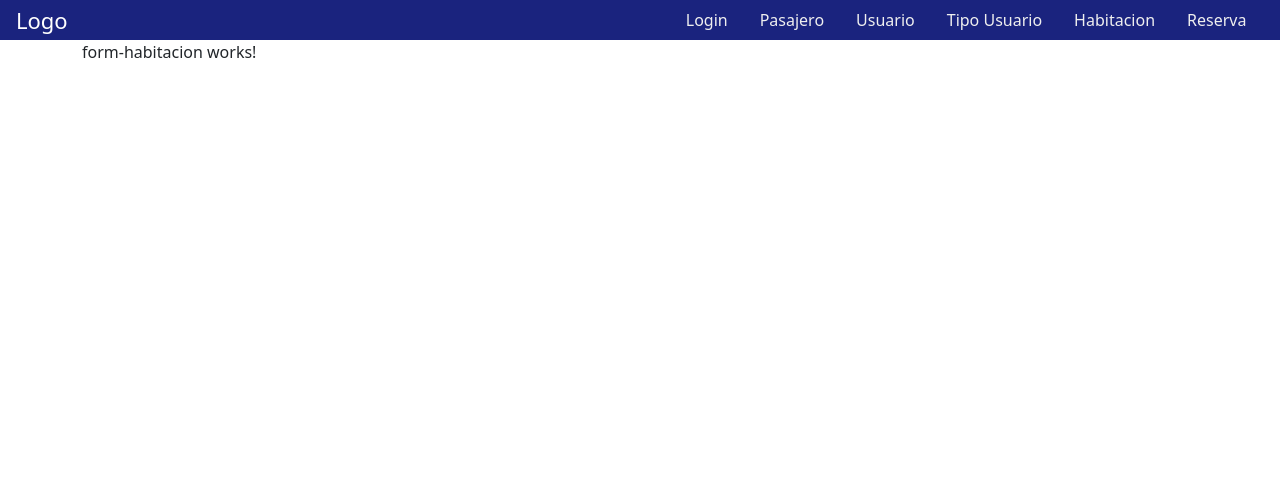
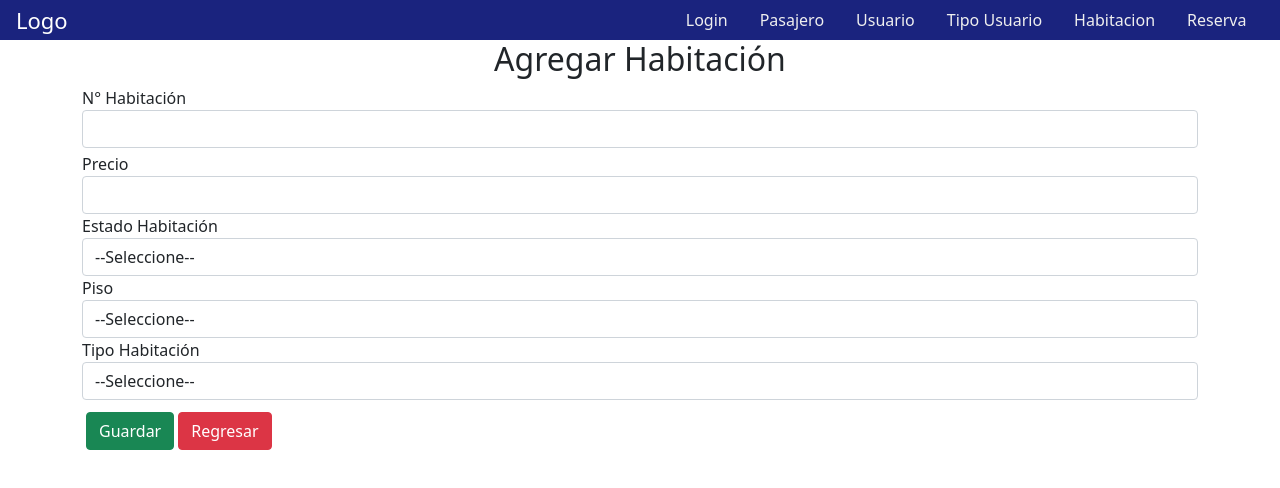
Before and after one commit to extremewhale/ProyectoDAWIIHotel, an Angular app: page /habitacion/agregar in a window 1280 px wide. Shown: the top 488 px of the page. Built offline with nearby package versions, Linux system fonts and the light colour scheme.

Commit message:
Terminando Form

```diff
--- a/src/app/habitacion/form-habitacion/form-habitacion.component.html
+++ b/src/app/habitacion/form-habitacion/form-habitacion.component.html
@@ -1 +1,41 @@
-<p>form-habitacion works!</p>
+<h2 class="text-center text-dark">{{titulo}}</h2>
+<form>
+    <div class="mb-1">
+        <label>N° Habitación</label>
+        <input type="text" class="form-control" />
+    </div>
+    <div>
+        <label>Precio</label>
+        <input type="text" class="form-control" />
+    </div>
+    <div>
+        <label>Estado Habitación</label>
+        <select class="form-control">
+            <option value="">--Seleccione--</option>
+            <option *ngFor="let estadohabitacion of estadohabitaciones">{{estadohabitacion.nombreestadohabitacion}}</option>
+        </select>
+    </div>
+
+    <div>
+        <label>Piso</label>
+        <select class="form-control">
+            <option value="">--Seleccione--</option>
+            <option *ngFor="let piso of pisos">{{piso.descpiso}}</option>
+        </select>
+    </div>
+
+    <div>
+        <label>Tipo Habitación</label>
+        <select class="form-control">
+            <option value="">--Seleccione--</option>
+            <option *ngFor="let tipohabitacion of tipohabitaciones">{{tipohabitacion.nombretipohabitacion}}</option>
+        </select>
+    </div>
+
+    <div class="mt-2 mb-2">
+        <button type="submit" class="btn btn-success m-1">Guardar</button>
+        <button type="button" class="btn btn-danger" (click)="regresar()">Regresar</button>
+    </div>
+
+
+</form>
--- a/src/app/habitacion/form-habitacion/form-habitacion.component.ts
+++ b/src/app/habitacion/form-habitacion/form-habitacion.component.ts
@@ -1,4 +1,9 @@
 import { Component } from '@angular/core';
+import { HabitacionService } from '../habitacion.service';
+import { Piso } from '../interfaces/Piso';
+import { EstadoHabitacion } from '../interfaces/EstadoHabitacion';
+import { TipoHabitacion } from '../interfaces/TipoHabitacion';
+import { ActivatedRoute, Router } from '@angular/router';
 
 @Component({
   selector: 'app-form-habitacion',
@@ -7,4 +12,29 @@ import { Component } from '@angular/core';
 })
 export class FormHabitacionComponent {
 
+  titulo:string=""
+
+
+  constructor(private habitacionService:HabitacionService,private routes:Router,
+    private activateRoute:ActivatedRoute){
+     var id= activateRoute.snapshot.params["id"]
+      if(id==undefined) this.titulo="Agregar Habitación"
+      else this.titulo="Editar Habitación"
+    }
+
+  get pisos():Piso[]{
+    return this.habitacionService.pisos;
+  }
+
+  get estadohabitaciones():EstadoHabitacion[]{
+    return this.habitacionService.estadohabitaciones;
+  }
+
+  get tipohabitaciones():TipoHabitacion[]{
+    return this.habitacionService.tipohabitaciones
+  }
+
+  regresar(){
+    this.routes.navigate(["habitacion"])
+  }
 }
--- a/src/app/habitacion/habitacion-principal/habitacion-principal.component.html
+++ b/src/app/habitacion/habitacion-principal/habitacion-principal.component.html
@@ -1,5 +1,5 @@
 <h2 class="text-dark text-center">Mantenimiento Habitación</h2>
 <div class="d-flex justify-content-center">
-    <button class="btn btn-success m-2">Nuevo</button>
+    <button class="btn btn-success m-2" (click)="agregar()" >Nuevo</button>
 </div>
 <app-tabla-habitacion></app-tabla-habitacion>
--- a/src/app/habitacion/habitacion-principal/habitacion-principal.component.ts
+++ b/src/app/habitacion/habitacion-principal/habitacion-principal.component.ts
@@ -1,4 +1,5 @@
 import { Component } from '@angular/core';
+import { Router } from '@angular/router';
 
 @Component({
   selector: 'app-habitacion-principal',
@@ -7,4 +8,14 @@ import { Component } from '@angular/core';
 })
 export class HabitacionPrincipalComponent {
 
+
+  constructor(private routes:Router){
+
+  }
+
+  agregar(){
+    console.log("sss")
+    this.routes.navigate(["habitacion/agregar"])
+  }
+
 }
--- a/src/app/habitacion/habitacion.service.ts
+++ b/src/app/habitacion/habitacion.service.ts
@@ -1,10 +1,55 @@
 import { Injectable } from '@angular/core';
 import { Habitacion } from './interfaces/Habitacion';
+import { EstadoHabitacion } from './interfaces/EstadoHabitacion';
+import { Piso } from './interfaces/Piso';
+import { TipoHabitacion } from './interfaces/TipoHabitacion';
 
 @Injectable({
   providedIn: 'root'
 })
 export class HabitacionService {
+  private _estadohabitaciones:EstadoHabitacion[]=[
+    {
+      idestadohabitacion:1,
+      nombreestadohabitacion:"Optimo Estado"
+    },
+    {
+      idestadohabitacion:2,
+      nombreestadohabitacion:"Mantenimiento"
+    },
+    {
+      idestadohabitacion:3,
+      nombreestadohabitacion:"Inoperativo"
+    }
+  ]
+  private _pisos:Piso[]=[
+    {
+      idpiso:1,
+      descpiso:"1° Piso"
+    },
+    {
+      idpiso:2,
+      descpiso:"2° Piso"
+    },
+    {
+      idpiso:3,
+      descpiso:"3° Piso"
+    }
+  ]
+  private _tipohabitaciones:TipoHabitacion[]=[
+      {
+        idtipohabitacion:1,
+        nombretipohabitacion:"Simple"
+      },
+      {
+        idtipohabitacion:2,
+        nombretipohabitacion:"Doble"
+      },
+      {
+        idtipohabitacion:3,
+        nombretipohabitacion:"Matrimonial"
+      }
+  ]
   private _habitacion: Habitacion[]=[
     {
       idhabitacion:1,
@@ -52,5 +97,17 @@ export class HabitacionService {
     return [...this._habitacion];
   }
 
+  get pisos():Piso[] {
+    return [...this._pisos];
+  }
+
+  get estadohabitaciones():EstadoHabitacion[] {
+    return [...this._estadohabitaciones];
+  }
+
+  get tipohabitaciones():TipoHabitacion[] {
+    return [...this._tipohabitaciones];
+  }
+
   constructor() { }
 }
--- /dev/null
+++ b/src/app/habitacion/interfaces/EstadoHabitacion.ts
@@ -0,0 +1,4 @@
+export interface EstadoHabitacion{
+    idestadohabitacion:number,
+    nombreestadohabitacion:string
+}
--- /dev/null
+++ b/src/app/habitacion/interfaces/Piso.ts
@@ -0,0 +1,4 @@
+export interface Piso{
+    idpiso:number,
+    descpiso:string
+}
--- /dev/null
+++ b/src/app/habitacion/interfaces/TipoHabitacion.ts
@@ -0,0 +1,4 @@
+export interface TipoHabitacion{
+    idtipohabitacion:number,
+    nombretipohabitacion:string
+}
--- a/src/app/habitacion/tabla-habitacion/tabla-habitacion.component.html
+++ b/src/app/habitacion/tabla-habitacion/tabla-habitacion.component.html
@@ -17,7 +17,7 @@
             <td>{{habitacion.estado}}</td>
             <td>S/ {{habitacion.precio}}</td>
             <td>
-                <button class="btn btn-primary m-1">
+                <button class="btn btn-primary m-1" (click)="editar(habitacion.idhabitacion)" >
                     <svg xmlns="http://www.w3.org/2000/svg" width="16" height="16" fill="currentColor" class="bi bi-pen" viewBox="0 0 16 16">
                         <path d="m13.498.795.149-.149a1.207 1.207 0 1 1 1.707 1.708l-.149.148a1.5 1.5 0 0 1-.059 2.059L4.854 14.854a.5.5 0 0 1-.233.131l-4 1a.5.5 0 0 1-.606-.606l1-4a.5.5 0 0 1 .131-.232l9.642-9.642a.5.5 0 0 0-.642.056L6.854 4.854a.5.5 0 1 1-.708-.708L9.44.854A1.5 1.5 0 0 1 11.5.796a1.5 1.5 0 0 1 1.998-.001zm-.644.766a.5.5 0 0 0-.707 0L1.95 11.756l-.764 3.057 3.057-.764L14.44 3.854a.5.5 0 0 0 0-.708l-1.585-1.585z"/>
                       </svg>
--- a/src/app/habitacion/tabla-habitacion/tabla-habitacion.component.ts
+++ b/src/app/habitacion/tabla-habitacion/tabla-habitacion.component.ts
@@ -1,6 +1,7 @@
 import { Component } from '@angular/core';
 import { HabitacionService } from '../habitacion.service';
 import { Habitacion } from '../interfaces/Habitacion';
+import { Router } from '@angular/router';
 
 @Component({
   selector: 'app-tabla-habitacion',
@@ -13,8 +14,12 @@ export class TablaHabitacionComponent {
     return this.habitacionServices.habitaciones;
   }
 
-  constructor(private habitacionServices:HabitacionService){
+  constructor(private habitacionServices:HabitacionService,private routes:Router){
 
   }
 
+  editar(id:number){
+    this.routes.navigate(["habitacion/editar/id"])
+  }
+
 }
```
